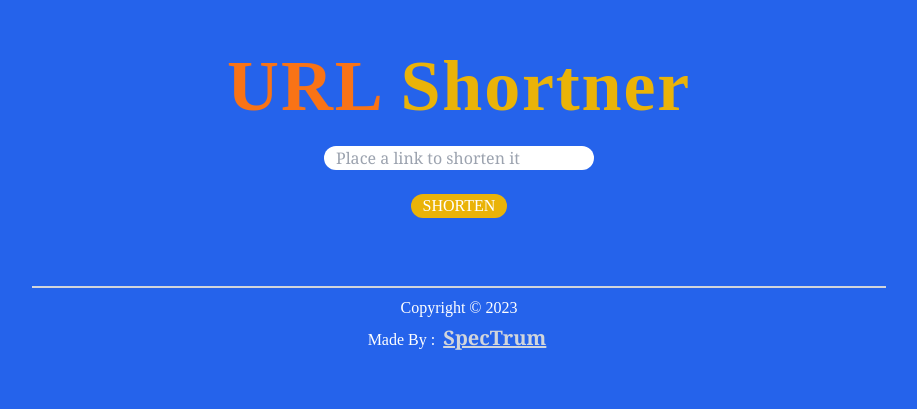
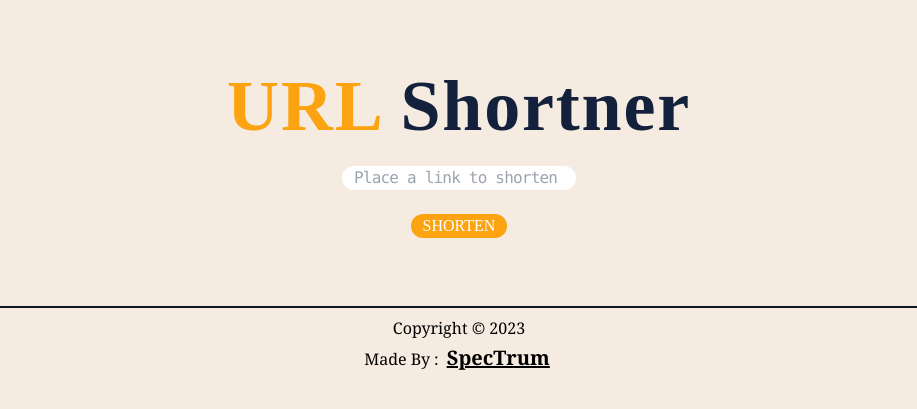
Before and after one commit to Annany2002/urlShortner, a React (Vite) app: page / in a window 1280 px wide. Shown: the part 187-596 px from the top of the page, without its empty margins (181-1098 px from the left). Built offline with nearby package versions, Linux system fonts and the light colour scheme; a web font is replaced by a local one.

Commit message:
local storage added

```diff
--- a/src/App.jsx
+++ b/src/App.jsx
@@ -2,19 +2,27 @@ import InputShortner from './InputShortner'
 import { useState } from 'react'
 import LinkResult from './LinkResult'
 import Footer from './Footer'
+import { RecentLinks } from './RecentLinks'
 
 const App = () => {
   const [inputValue, setInputValue] = useState("");
+  const [ data, setData ] = useState(JSON.parse(localStorage.getItem('data')) || [])
+  //const [prevUrl, setPrevUrl] = useState("")
 
   return (
-    <div className='bg-blue-600 flex flex-col justify-center h-screen'>
+    <div className='bg-[#f5ebe0] flex flex-col justify-center h-screen'>
       <InputShortner
         setInputValue={setInputValue}
-        />
+      />
       <LinkResult
-      inputValue={inputValue}
+        inputValue={inputValue}
+        data={data}
+        setData={setData}
       />
-      <Footer/>
+      <RecentLinks
+        data={data}
+      />
+      <Footer />
     </div>
   )
 }
--- a/src/Footer.jsx
+++ b/src/Footer.jsx
@@ -1,13 +1,13 @@
 const Footer = () => {
   return (
     <div className="flex flex-col text-center w-full">
-      <div className="mt-3 font-thin mx-auto w-2/3 border-t-2 border-gray-300 sm:mt-10">
-        <p className="text-white mt-2 mb-1">Copyright © 2023</p>
-        <p className="text-white pr-1">
+      <div className="mt-3 font-thin mx-auto w-3/4 border-t-2 border-gray-900 sm:mt-10">
+        <p className="mt-2 mb-1 font-serif">Copyright © 2023</p>
+        <p className="pr-1 font-serif">
           Made By :
-          <span className="font-bold text-xl font-serif text-gray-300 underline pl-2">
+          <a className="font-bold text-xl font-serif t0 underline pl-2" href="https://github.com/Annany2002">
             SpecTrum
-          </span>
+          </a>
         </p>
       </div>
     </div>
--- a/src/InputShortner.jsx
+++ b/src/InputShortner.jsx
@@ -4,26 +4,30 @@ const InputShortner = ({ setInputValue }) => {
 	const [value, setValue] = useState("");
 
 	const handleClick = () => {
+		//localStorage.setItem("link",value)
 		setInputValue(value);
 		setValue("");
 	}
 
+
 	return (
-		<div className="flex flex-col items-center -mt-16 md:-mt-10 mb-3">
+		<div className="flex flex-col items-center mb-3">
 			<div className="flex flex-col my-4 sm:flex-row">
-				<h1 className="font-bold text-orange-500 px-2 tracking-wide text-6xl md:text-7xl text-center">URL</h1>
-				<h1 className="text-yellow-500 font-bold tracking-wide text-6xl px-2 md:text-7xl">Shortner</h1>
+				<h1 className="font-bold text-[#fca311] px-2 tracking-wide text-6xl md:text-7xl text-center">URL</h1>
+				<h1 className="text-[#14213d] font-bold tracking-wide text-6xl px-2 md:text-7xl">Shortner</h1>
 			</div>
 			<input
 				type="text"
-				placeholder="Place a link to shorten it"
+				placeholder="Place a link to shorten"
 				value={value}
-				onChange={e => setValue(e.target.value)}
-				className="m-2 mx-auto px-3 rounded-xl font-serif"
+				onChange={e => {
+					setValue(e.target.value)
+				}}
+				className="m-2 mx-auto px-3 rounded-xl font-mono tracking-tighter"
 			/>
 			<button
 				onClick={handleClick}
-				className="uppercase bg-yellow-500 text-white border-none outline-none px-3 rounded-xl my-4 hover:bg-yellow-400 hover:text-gray-100 font-thin"
+				className="uppercase bg-[#fca311] text-white border-none outline-none px-3 rounded-xl my-4 hover:bg-orange-300 hover:text-gray-100 font-thin"
 			>shorten</button>
 		</div>
 	)
--- a/src/LinkResult.jsx
+++ b/src/LinkResult.jsx
@@ -1,12 +1,12 @@
 import axios from 'axios';
 import { useState, useEffect } from 'react';
-import CopyToClipboard  from 'react-copy-to-clipboard';
+import CopyToClipboard from 'react-copy-to-clipboard';
 
 function cn(...classes) {
   return classes.filter(Boolean).join(' ')
 }
 
-const LinkResult = ({ inputValue }) => {
+const LinkResult = ({ inputValue, data, setData }) => {
   // console.log(inputValue);
   const [shortenLink, setShortenLink] = useState("");
   //console.log(shortenLink);
@@ -18,14 +18,21 @@ const LinkResult = ({ inputValue }) => {
     try {
       setLoading(true);
       const res = await axios(`https://api.shrtco.de/v2/shorten?url=${inputValue}`);
-      setShortenLink(res.data.result.full_short_link);
+      let obj = {};
+      obj.id = res.data.result.code
+      obj.full_link = res.data.result.original_link
+      obj.short_link = res.data.result.short_link
+      let newOBJ = [obj, ...data]
+      setData(newOBJ)
+      localStorage.setItem('data', JSON.stringify(newOBJ))
+      console.log(data)
+      setShortenLink(res.data.result.short_link);
     } catch (err) {
       setError(err);
     } finally {
       setLoading(false);
     }
   }
-
   useEffect(() => {
     if (inputValue.length) {
       fetchData();
@@ -36,7 +43,6 @@ const LinkResult = ({ inputValue }) => {
     const timer = setTimeout(() => {
       setCopied(false);
     }, 1000);
-
     return () => clearTimeout(timer)
   }, [copied]);
   //console.log(shortenLink)
@@ -46,14 +52,15 @@ const LinkResult = ({ inputValue }) => {
   }
 
   if (error) {
-    return <p className="text-gray-300 text-3xl text-center my-6">Something went wrong. . .  Please try again  :( </p>
+    return <p className="text-gray-500 text-3xl text-center my-6">Something went wrong. . .  Please try again  :( </p>
   }
 
   return (
     <>
       {shortenLink && (
         <div className="flex flex-col mx-auto justify-center p-3 sm:flex-row">
-          <p className="border-black border-2 px-2 text-white rounded-md bg-transparent outline-none font-serif mb-2 sm:mb-0">{shortenLink}</p>
+          <p className="border-black border-2 px-2 text-white rounded-md bg-transparent outline-none font-serif mb-2 sm:mb-0"
+          >{shortenLink}</p>
           <CopyToClipboard
             text={shortenLink}
             onCopy={() => setCopied(true)}
--- /dev/null
+++ b/src/RecentLinks.jsx
@@ -0,0 +1,27 @@
+export const RecentLinks = ({ data }) => {
+  return (
+    <div className='flex flex-col items-center justify-center'>
+      {
+        data.map(i =>
+          <div className='w-full tracking-wide text-center sm:w-3/4'>
+            <div className="border-2 border-gray-700 hover:border-gray-500 rounded-3xl my-2">
+              <p className='font-serif py-0 sm:pt-1'>
+                <span className="font-medium text-[#14213d]">
+                  Initial Link : {' '}
+                </span>
+                <span className="underline underline-offset-4">{i.full_link}</span>
+              </p>
+              <p className='font-serif py-0 sm:pb-1 sm:pt-1'>
+                <span className="font-medium text-[#14213d]">
+                  Shorten Link : {' '}
+                </span>
+                <span className="underline hover:text-gray-600 underline-offset-2">
+                {i.short_link}
+                </span>
+              </p>
+            </div>
+          </div>)
+      }
+    </div>
+  )
+}
```
